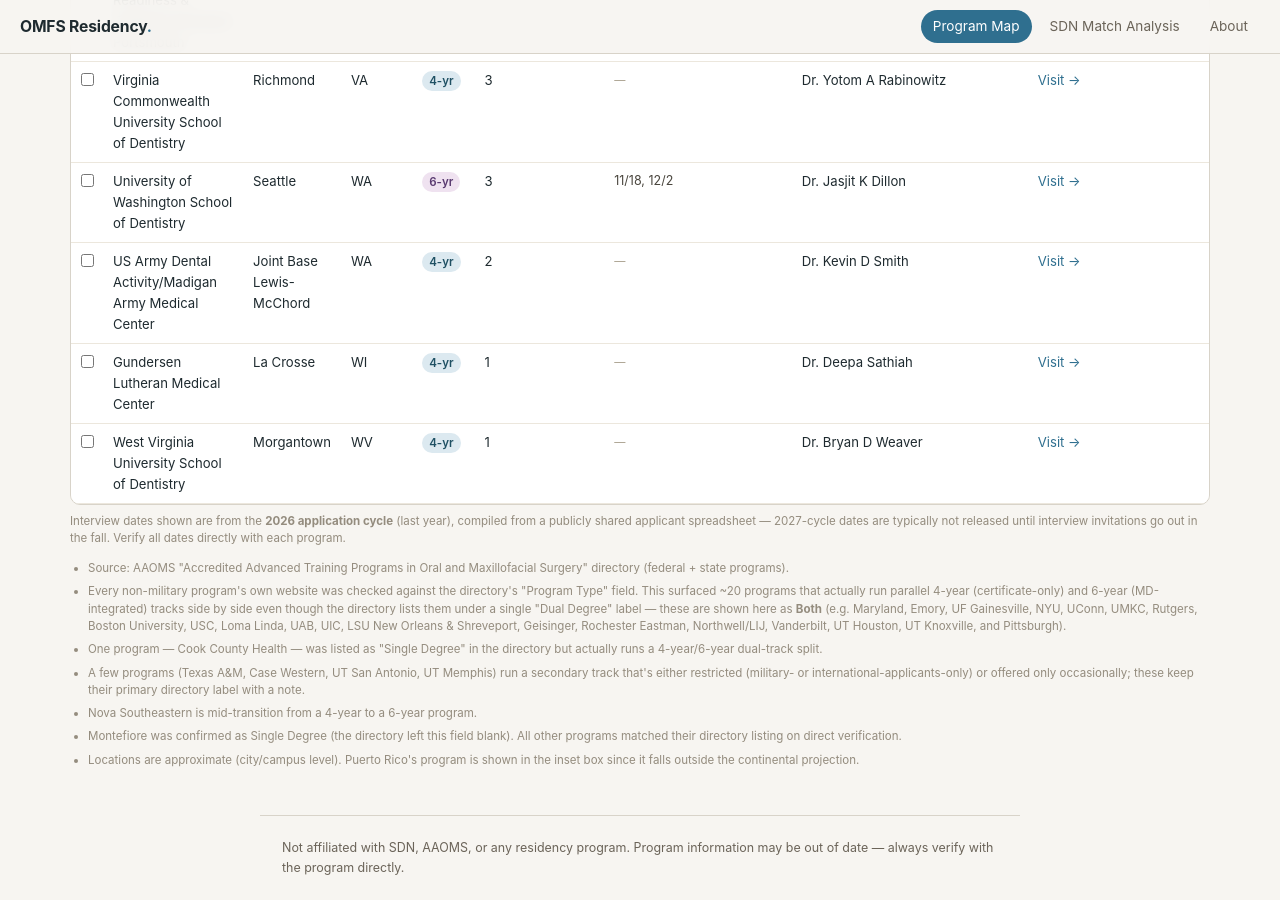
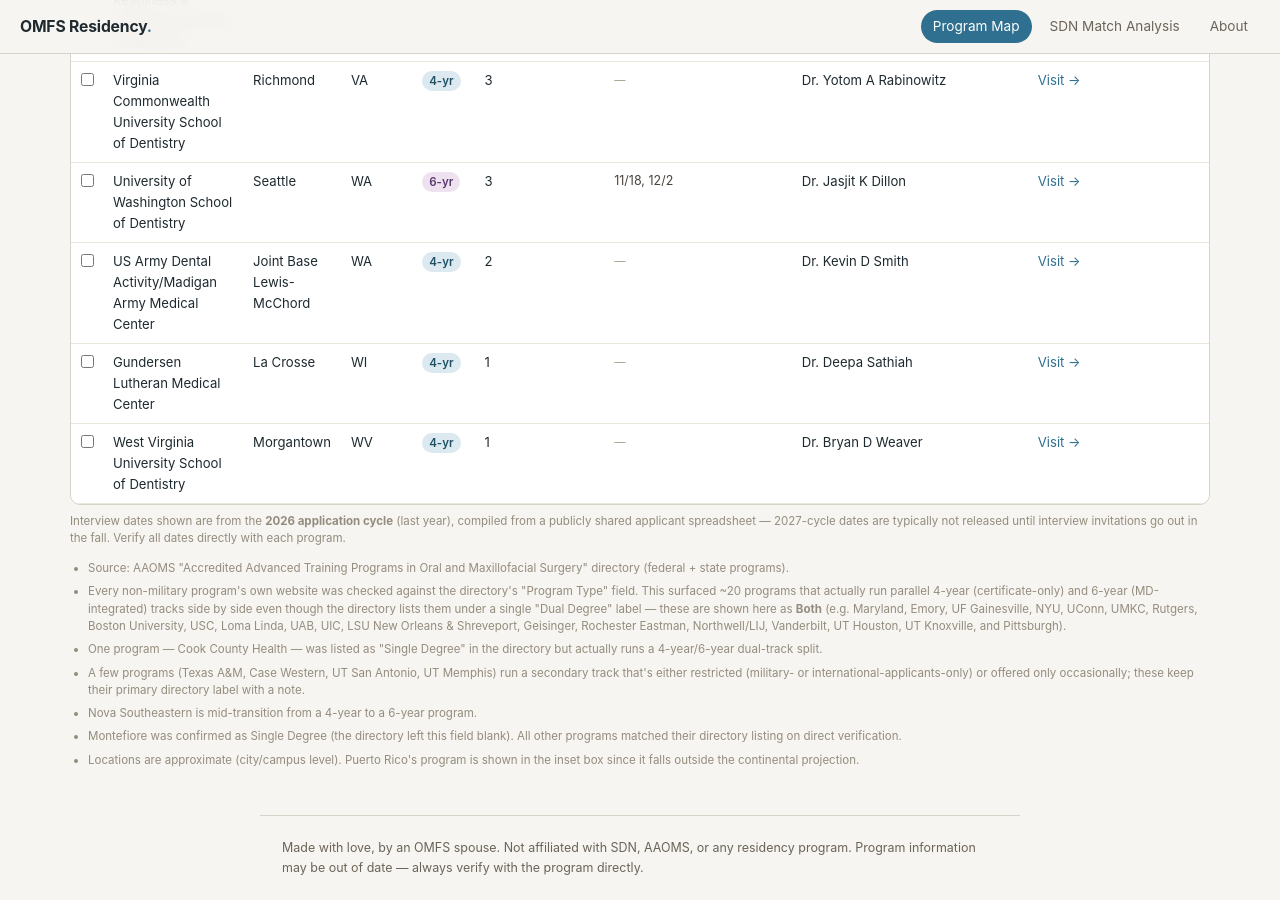
Before and after one commit to omfsdata/data, a Jekyll site: the page built from index.html, in a window 1280 px wide and 900 px high, scrolled down 11281 px. Built offline with Jekyll 4.4.1, drawn with Linux system fonts in a browser that asks for light colours; nearby versions of some CDN libraries.

Commit message:
Update _config.yml

```diff
--- a/_config.yml
+++ b/_config.yml
@@ -1,8 +1,8 @@
 # --- Site settings (edit these) ---
 title: OMFS Data
-description: Interactive OMFS program map and an analysis of SDN match results.
+description: Interactive OMFS program map and an analysis of SDN match results
 footer_text: >
-  Not affiliated with SDN, AAOMS, or any residency program. Program information may be
+  Made with love, by an OMFS spouse. Not affiliated with SDN, AAOMS, or any residency program. Program information may be
   out of date — always verify with the program directly.
 
 # If you use a CUSTOM DOMAIN, leave baseurl empty (""):
```
